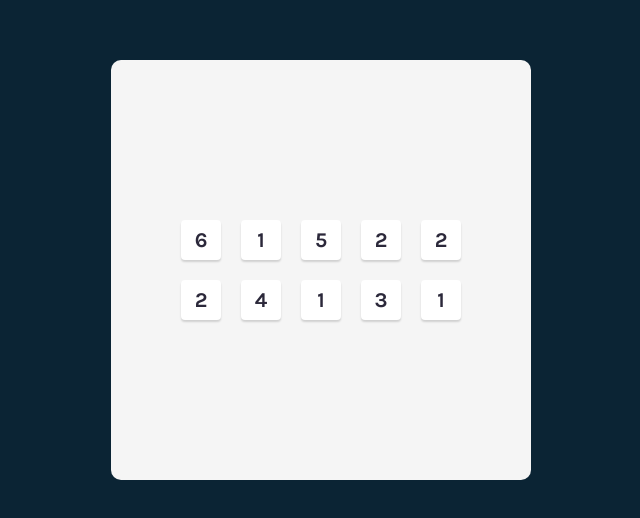
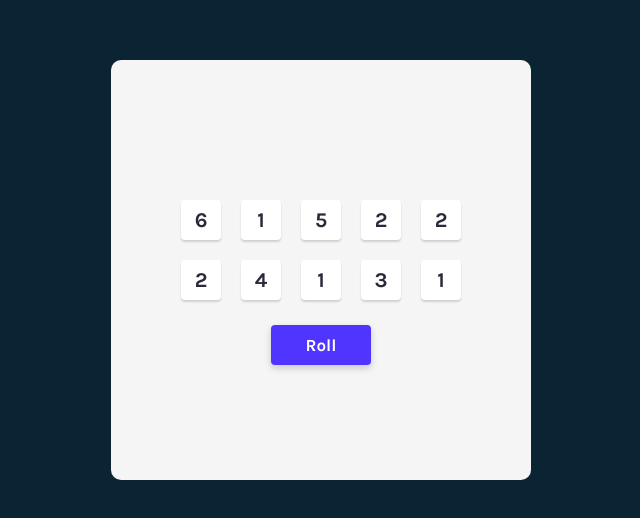
Before and after one commit to delsint123/tenzies, a React (Vite) app: page / in a window 1280 px wide. Shown: the part 130-648 px from the top of the page, without its empty margins (319-959 px from the left). Built offline with nearby package versions, Linux system fonts and the light colour scheme.

Commit message:
Add Roll button that generates new dice on click

```diff
--- a/src/App.jsx
+++ b/src/App.jsx
@@ -15,6 +15,10 @@ export default function App() {
         return randomDice
     }
 
+    function rollAllDice() {
+        setDice(allNewDice);
+    }
+
     const diceElements = dice.map((val, idx) => {
         return <Die key={idx} value={val} />
     })
@@ -25,6 +29,13 @@ export default function App() {
             <div className="dies">
                 {diceElements}
             </div>
+
+            <button
+                className="roll-button"
+                onClick={rollAllDice}
+            >
+                Roll
+            </button>
         </main>
     )
 }
--- a/src/style.css
+++ b/src/style.css
@@ -1,6 +1,6 @@
 * {
     box-sizing: border-box;
-    font-family: "Karla";
+    font-family: "Karla", sans-serif;
 }
 
 body {
@@ -20,6 +20,7 @@ body {
     border-radius: 10px;
 
     display: flex;
+    flex-direction: column;
     justify-content: center;
     align-items: center;
 }
@@ -30,6 +31,7 @@ body {
     grid-template-rows: repeat(2, 1fr);
     column-gap: 20px;
     row-gap: 20px;
+    margin: 25px;
 }
 
 .die-face {
@@ -48,3 +50,21 @@ body {
     color: #2B283A;
     cursor: pointer;
 }
+
+.roll-button {
+    background: #5035FF;
+    width: 100px;
+    height: 40px;
+    border: none;
+    border-radius: 4px;
+    box-shadow: 0px 3.2px 7.68px rgba(0, 0, 0, 0.18);
+
+    font-weight: 700;
+    font-size: 17px;
+    color: #FFFFFF;
+    cursor: pointer;
+}
+
+.roll-button:active {
+    box-shadow: inset 5px 5px 10px -3px rgba(0, 0, 0, 0.7);
+}
```
